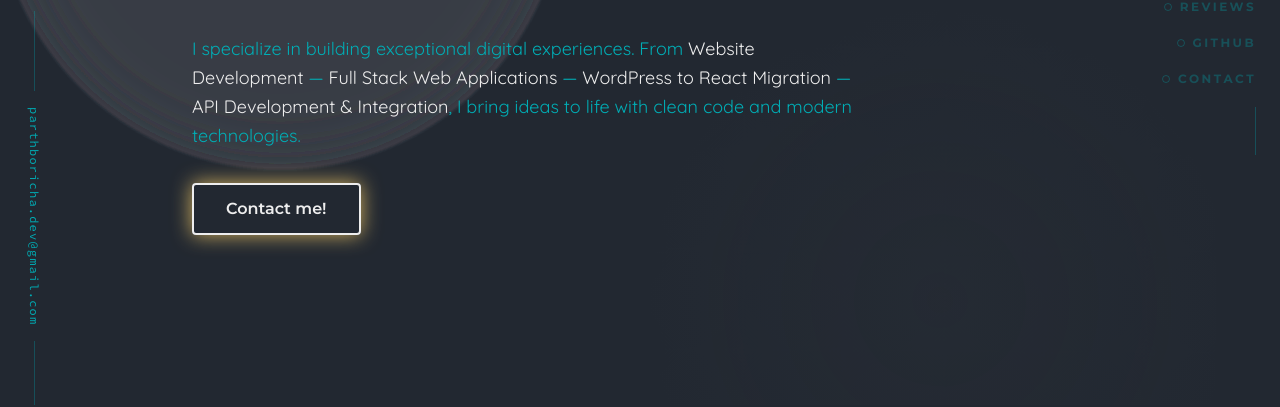
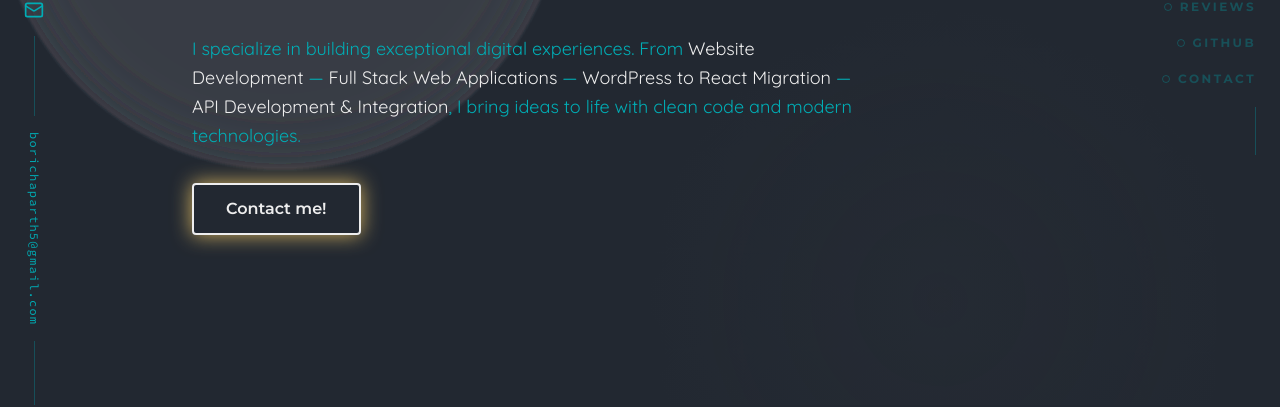
Before and after one commit to parthboricha933/parthboricha, a Next.js app: page / in a window 1280 px wide. Shown: the part 395-802 px from the top of the page. Built offline with nearby package versions, Linux system fonts and the light colour scheme.

Commit message:
Update email to borichaparth5@gmail.com

```diff
--- a/src/components/portfolio/ContactSection.tsx
+++ b/src/components/portfolio/ContactSection.tsx
@@ -104,7 +104,7 @@ export default function ContactSection() {
 
               <div className="flex flex-col gap-4 mb-8">
                 <a
-                  href="mailto:parthboricha.dev@gmail.com"
+                  href="mailto:borichaparth5@gmail.com"
                   className="flex items-center gap-2 text-sm hover:gap-3"
                   style={{
                     color: 'var(--themeColor3)',
@@ -113,7 +113,7 @@ export default function ContactSection() {
                   }}
                 >
                   <Mail size={16} style={{ color: 'var(--themeColor4)', transition: 'color 0.3s ease' }} />
-                  parthboricha.dev@gmail.com
+                  borichaparth5@gmail.com
                 </a>
                 <a
                   href="tel:+918347185730"
@@ -137,7 +137,7 @@ export default function ContactSection() {
               </div>
 
               <a
-                href="mailto:parthboricha.dev@gmail.com"
+                href="mailto:borichaparth5@gmail.com"
                 className="tk-button inline-flex items-center gap-2 px-8 py-3 rounded font-semibold text-base animate-shadow-pulse"
                 style={{
                   fontFamily: 'var(--font-montserrat)',
--- a/src/components/portfolio/SocialSidebar.tsx
+++ b/src/components/portfolio/SocialSidebar.tsx
@@ -20,7 +20,7 @@ const socialLinks = [
   },
   {
     icon: Mail,
-    href: 'mailto:parthboricha.dev@gmail.com',
+    href: 'mailto:borichaparth5@gmail.com',
     label: 'Email',
   },
 ];
@@ -59,7 +59,7 @@ export default function SocialSidebar() {
 
       {/* Email rotated */}
       <a
-        href="mailto:parthboricha.dev@gmail.com"
+        href="mailto:borichaparth5@gmail.com"
         className="text-xs tracking-widest"
         style={{
           color: 'var(--themeColor3)',
@@ -75,7 +75,7 @@ export default function SocialSidebar() {
           (e.currentTarget as HTMLElement).style.color = 'var(--themeColor3)';
         }}
       >
-        parthboricha.dev@gmail.com
+        borichaparth5@gmail.com
       </a>
 
       {/* Bottom line */}
```
